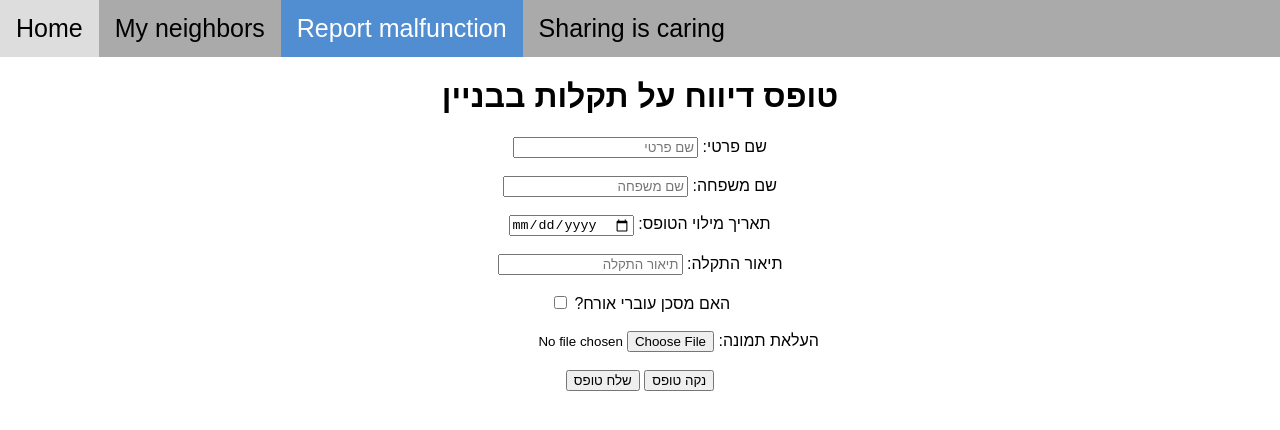
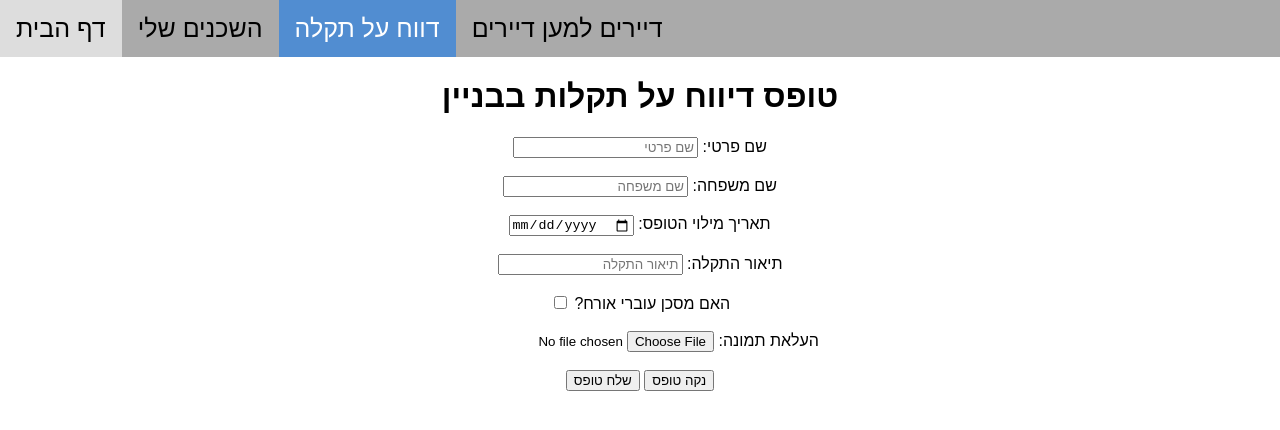
Before and after one commit to TalRozman/MyFirstHTML, a plain HTML site: page malfanctions.html in a window 1280 px wide. Drawn offline with Linux system fonts and the light colour scheme.

Commit message:
Update malfanctions.html

```diff
--- a/malfanctions.html
+++ b/malfanctions.html
@@ -67,10 +67,10 @@
 </head>
 <body>
     <div class="topnav" id="myTopnav">
-        <a href="index.html" >Home</a>
-        <a href="neighbors.html" >My neighbors</a>
-        <a href="malfanctions.html" class="active">Report malfunction</a>
-        <a href="sharing_is_caring.html">Sharing is caring</a>
+        <a href="index.html" >דף הבית</a>
+        <a href="neighbors.html" >השכנים שלי</a>
+        <a href="malfanctions.html" class="active">דווח על תקלה</a>
+        <a href="sharing_is_caring.html">דיירים למען דיירים</a>
         <a href="javascript:void(0);" class="icon" onclick="myFunction()"><img src="Pics/hamburger.png" width="20px"></a>
     </div>
     <h1 style="text-align: center;">טופס דיווח על תקלות בבניין</h1>
```
